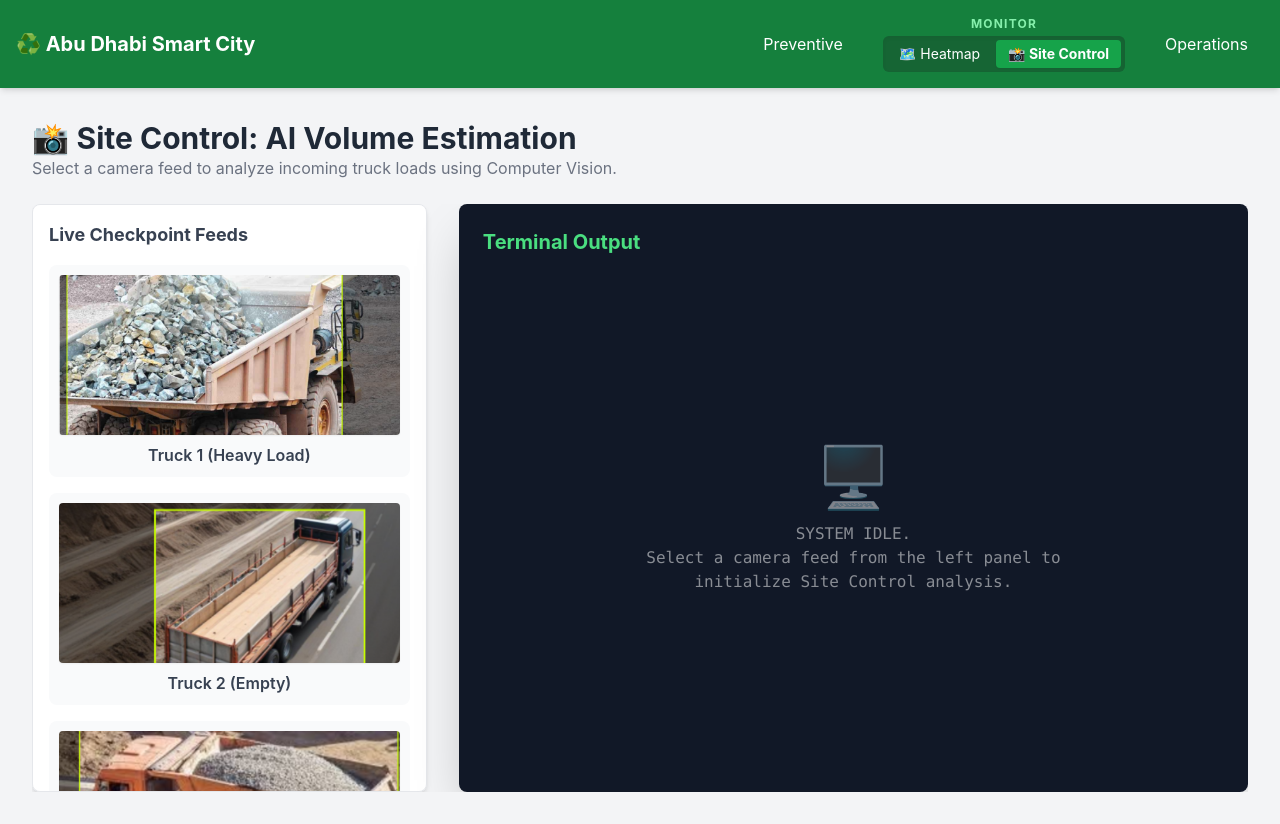
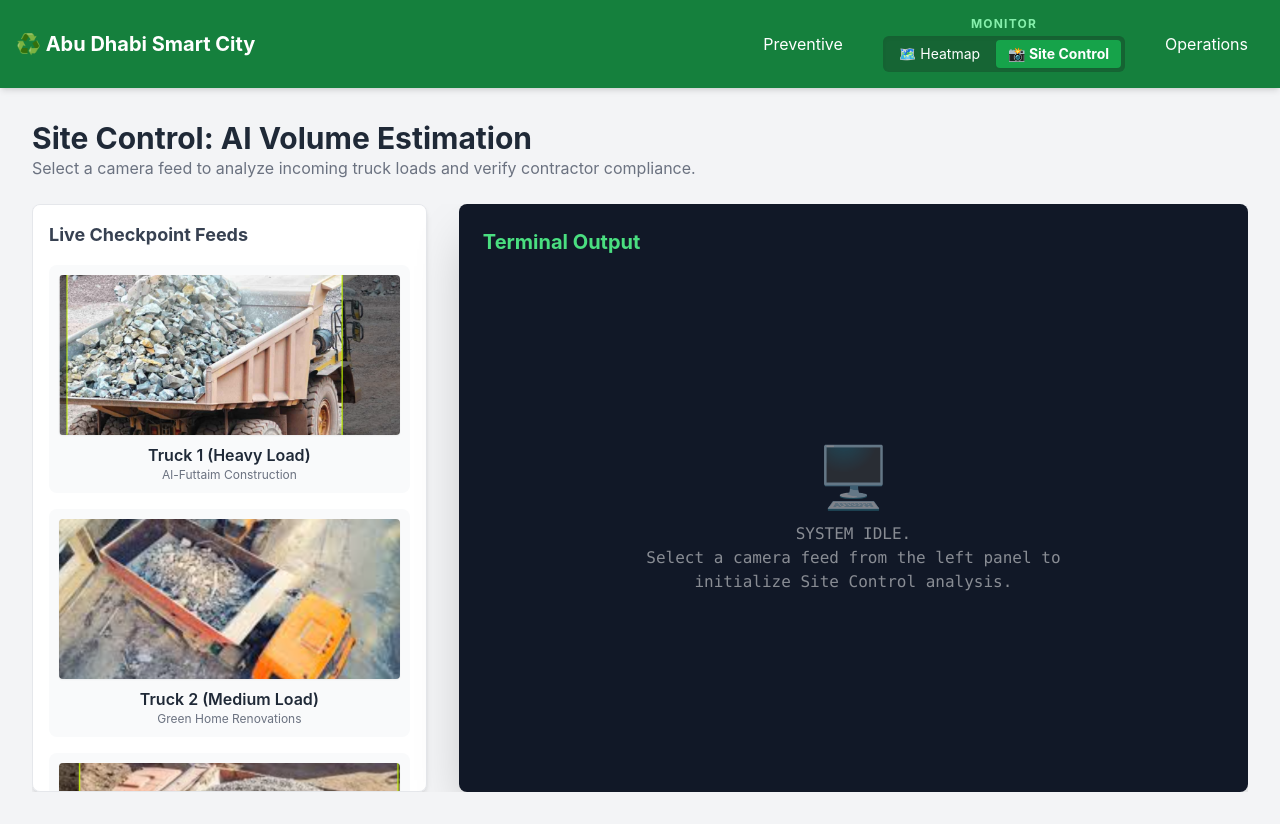
Before and after one commit to Eyob-Assefa/smart-city, a Next.js app in the folder frontend/: page /sitecontrol in a window 1280 px wide. Built offline with nearby package versions, Linux system fonts and the light colour scheme.

Commit message:
edited the terminal display & changed one image

```diff
--- a/frontend/src/pages/sitecontrol.js
+++ b/frontend/src/pages/sitecontrol.js
@@ -2,27 +2,28 @@ import { useState } from 'react';
 import axios from 'axios';
 
 export default function SiteControl() {
-  const [selectedImage, setSelectedImage] = useState(null);
+  const [selectedTruck, setSelectedTruck] = useState(null);
   const [analyzing, setAnalyzing] = useState(false);
   const [result, setResult] = useState(null);
 
   const truckImages = [
-    { id: 'cw1', src: '/images/cw1.png', label: 'Truck 1 (Heavy Load)' },
-    { id: 'cw2', src: '/images/cw2.png', label: 'Truck 2 (Empty)' },
-    { id: 'cw3', src: '/images/cw3.png', label: 'Truck 3 (Light Load)' },
-    { id: 'cw4', src: '/images/cw4.png', label: 'Truck 4 (Medium Load)' },
+    { id: 'cw1', src: '/images/cw1.png', label: 'Truck 1 (Heavy Load)', contractor: 'Al-Futtaim Construction' },
+    { id: 'cw2', src: '/images/cw2.png', label: 'Truck 2 (Medium Load)', contractor: 'Green Home Renovations' },
+    { id: 'cw3', src: '/images/cw3.png', label: 'Truck 3 (Heavy Load)', contractor: 'Arabtec Construction' },
+    { id: 'cw4', src: '/images/cw4.png', label: 'Truck 4 (Medium Load)', contractor: 'Emirates Contracting LLC' },
   ];
 
-  const handleAnalyze = async (imagePath) => {
+  const handleAnalyze = async (truckObj) => {
     setAnalyzing(true);
     setResult(null);
-    setSelectedImage(imagePath);
+    setSelectedTruck(truckObj);
 
     try {
 
-      const response = await fetch(imagePath);
+      const response = await fetch(truckObj.src);
       const blob = await response.blob();
       const file = new File([blob], "truck.jpg", { type: "image/jpeg" });
+
 
       const formData = new FormData();
       formData.append('file', file);
@@ -43,8 +44,8 @@ export default function SiteControl() {
   return (
     <div className="p-8 max-w-7xl mx-auto flex flex-col h-[calc(100vh-64px)]">
       <div className="mb-6">
-        <h1 className="text-3xl font-bold text-gray-800">📸 Site Control: AI Volume Estimation</h1>
-        <p className="text-gray-500">Select a camera feed to analyze incoming truck loads using Computer Vision.</p>
+        <h1 className="text-3xl font-bold text-gray-800"> Site Control: AI Volume Estimation</h1>
+        <p className="text-gray-500">Select a camera feed to analyze incoming truck loads and verify contractor compliance.</p>
       </div>
 
       <div className="flex gap-8 flex-1 overflow-hidden">
@@ -52,14 +53,17 @@ export default function SiteControl() {
         <div className="w-1/3 bg-white p-4 rounded-lg shadow-md overflow-y-auto border border-gray-200">
           <h2 className="font-bold text-lg mb-4 text-gray-700">Live Checkpoint Feeds</h2>
           <div className="space-y-4">
-            {truckImages.map((img) => (
+            {truckImages.map((truck) => (
               <div
-                key={img.id}
-                className={`cursor-pointer rounded-lg border-2 p-2 transition-all ${selectedImage === img.src ? 'border-green-500 bg-green-50' : 'border-transparent hover:border-gray-300 bg-gray-50'}`}
-                onClick={() => handleAnalyze(img.src)}
+                key={truck.id}
+                className={`cursor-pointer rounded-lg border-2 p-2 transition-all ${selectedTruck?.id === truck.id ? 'border-green-500 bg-green-50' : 'border-transparent hover:border-gray-300 bg-gray-50'}`}
+                onClick={() => handleAnalyze(truck)}
               >
-                <img src={img.src} alt={img.label} className="w-full h-40 object-cover rounded shadow-sm" />
-                <p className="mt-2 text-center font-semibold text-gray-700">{img.label}</p>
+                <img src={truck.src} alt={truck.label} className="w-full h-40 object-cover rounded shadow-sm" />
+                <div className="mt-2 text-center">
+                  <p className="font-semibold text-gray-800">{truck.label}</p>
+                  <p className="text-xs text-gray-500">{truck.contractor}</p>
+                </div>
               </div>
             ))}
           </div>
@@ -73,7 +77,7 @@ export default function SiteControl() {
               <div className="w-16 h-16 border-4 border-green-500 border-t-transparent rounded-full animate-spin mb-4"></div>
               <p className="text-green-500 font-mono animate-pulse">Running YOLOv8 & Area Estimation Algorithms...</p>
             </div>
-          ) : result ? (
+          ) : result && selectedTruck ? (
             <div className="flex gap-6 h-full">
               <div className="flex-1 bg-black rounded border border-gray-700 overflow-hidden relative">
                 <img
@@ -84,6 +88,14 @@ export default function SiteControl() {
               </div>
 
               <div className="w-1/3 flex flex-col gap-4">
+
+                <div className="bg-gray-800 p-4 rounded border border-gray-700 border-l-4 border-l-blue-500">
+                  <p className="text-gray-400 text-xs font-mono mb-1">ASSOCIATED CONTRACTOR</p>
+                  <p className="text-lg font-bold text-blue-400 leading-tight">
+                    {selectedTruck.contractor}
+                  </p>
+                </div>
+
                 <div className="bg-gray-800 p-4 rounded border border-gray-700">
                   <p className="text-gray-400 text-xs font-mono mb-1">FILL LEVEL</p>
                   <p className={`text-4xl font-black ${result.stats.fill_percentage > 80 ? 'text-red-500' : 'text-green-500'}`}>
@@ -101,14 +113,7 @@ export default function SiteControl() {
                   <p className="text-2xl font-bold">{result.stats.estimated_weight_tons} <span className="text-sm">Tons</span></p>
                 </div>
 
-                <div className="mt-auto">
-                  <button className="w-full bg-blue-600 hover:bg-blue-500 text-white font-bold py-3 rounded transition shadow-lg">
-                    Approve Entry
-                  </button>
-                  <button className="w-full bg-red-600 hover:bg-red-500 text-white font-bold py-3 rounded transition shadow-lg mt-2">
-                    Reject / Flag
-                  </button>
-                </div>
+
               </div>
             </div>
           ) : (
```
Also changed, not shown: frontend/public/images/cw2.png.
